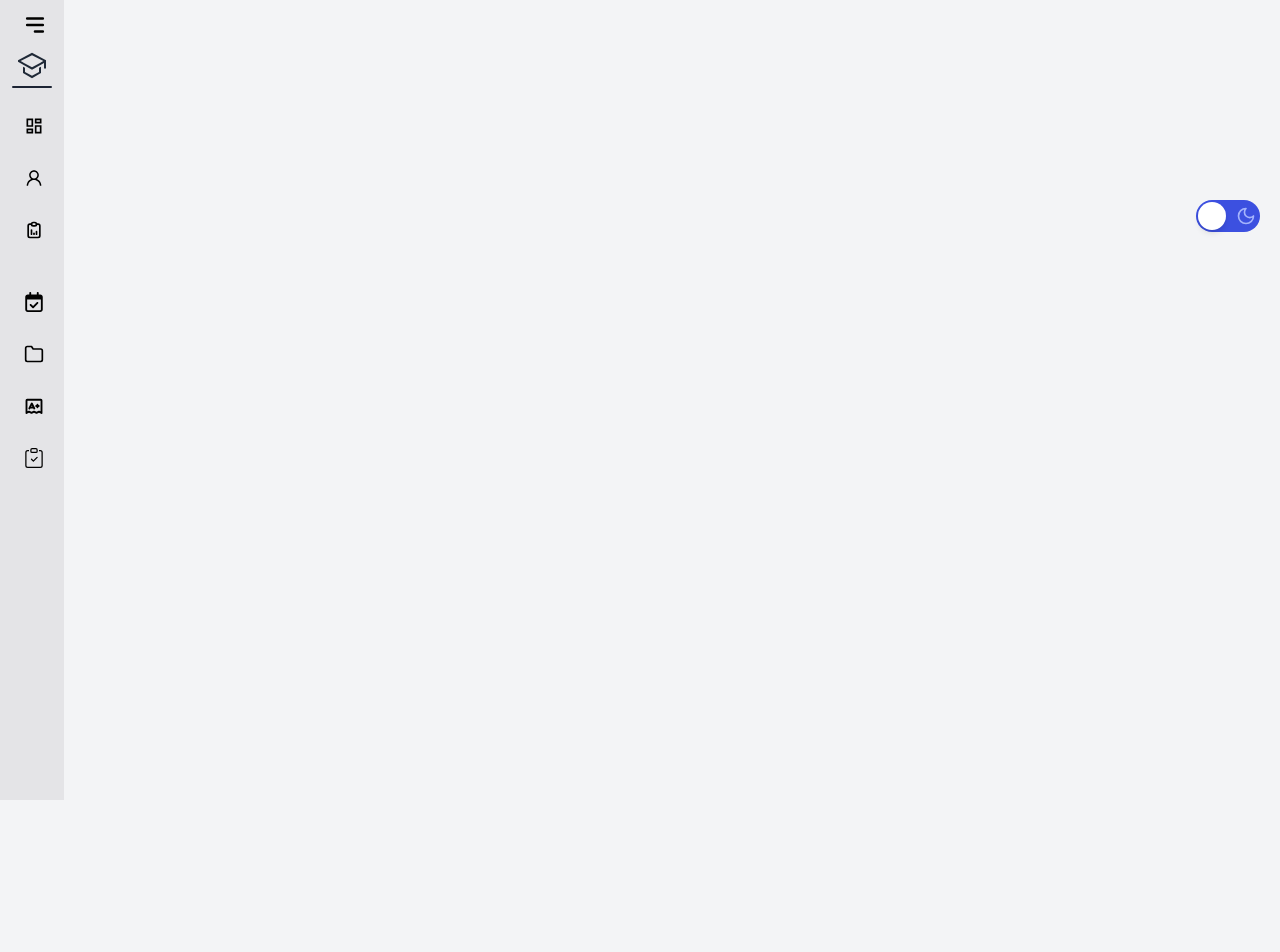
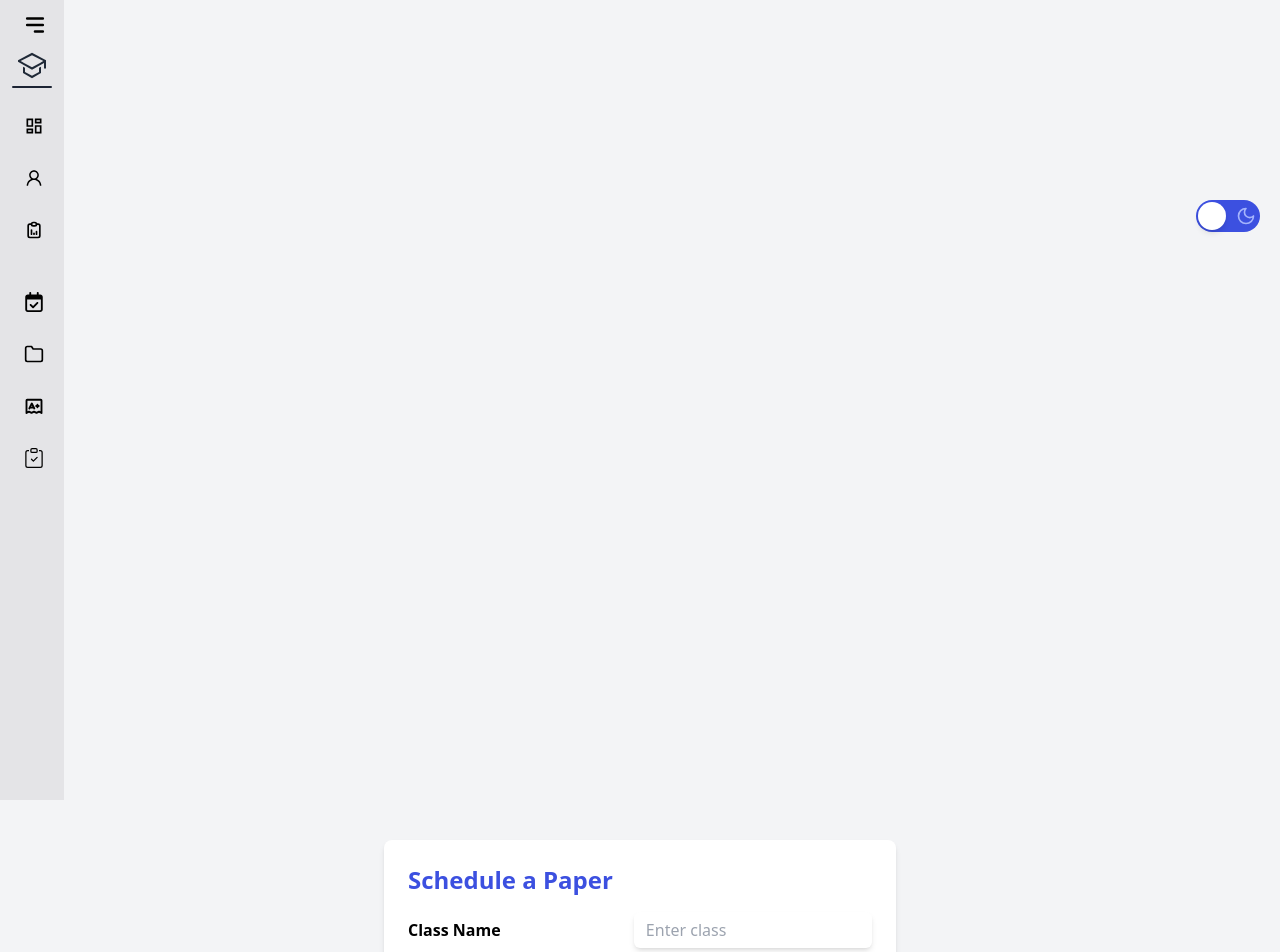
Before and after one commit to Kartikey2011yadav/EduWizTesting-Teacher-Portal, a React (Vite) app: page / in a window 1280 px wide. Shown: the top 952 px of the page. Before the commit the page ends 800 px from the top, so only its background shows below. Built offline with nearby package versions, Linux system fonts and the light colour scheme.

Commit message:
schedule complete

```diff
--- a/src/Home/Home.jsx
+++ b/src/Home/Home.jsx
@@ -1,10 +1,12 @@
 import Sidebar from "../Sidebar/Sidebar";
 import ThemeToggleButton from "../Components/ThemeToggle";
+import Schedule from "../Schedule/Schedule";
 
 const Home = () => {
   return (
     <div>
       <Sidebar/>
+      <Schedule/>
       <div className=" absolute right-5 top-50 ">
         <ThemeToggleButton/>
       </div>
```
